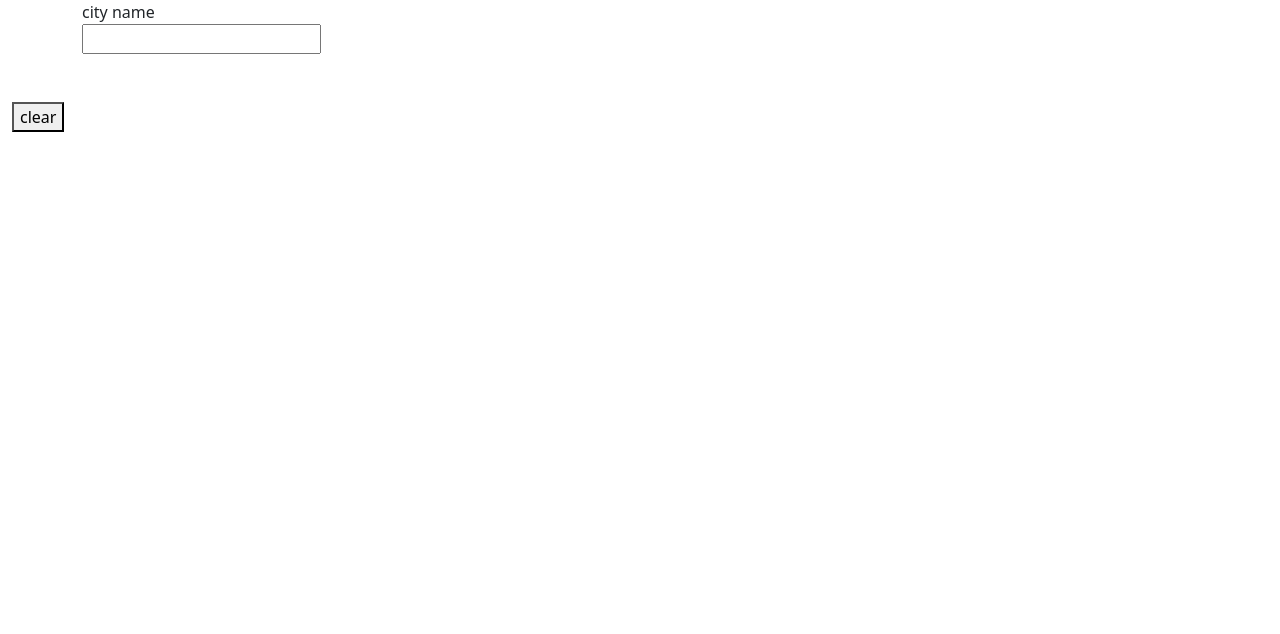
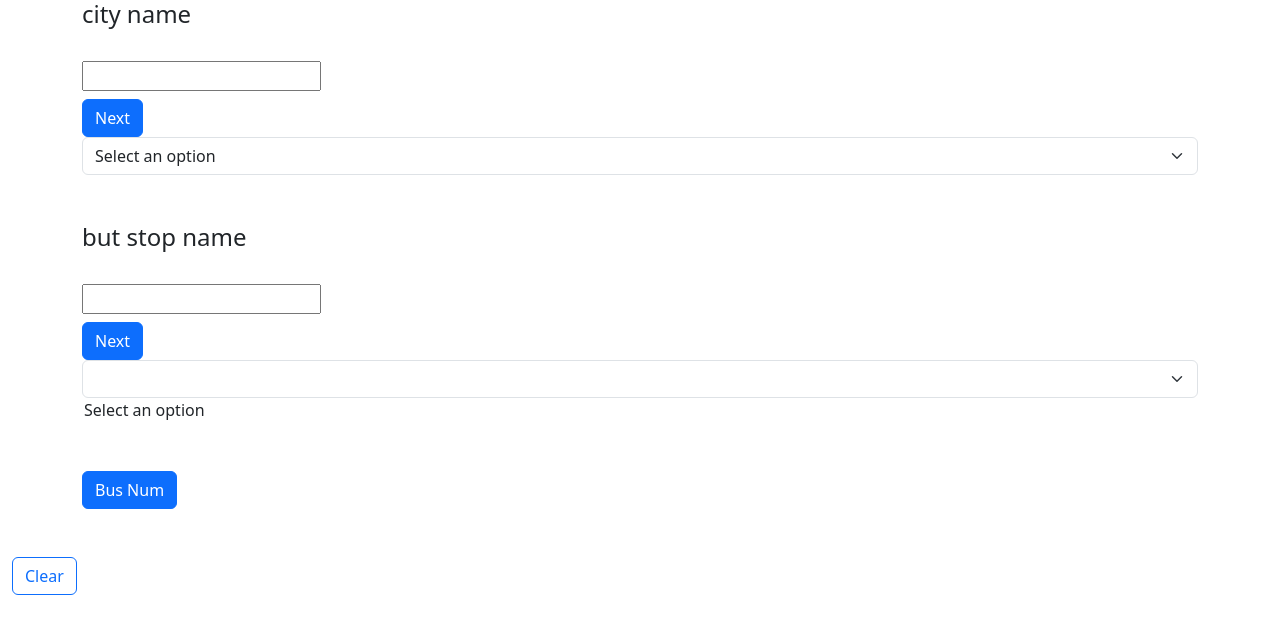
Before and after one commit to arhesaim/bus-schedule-web-page, a plain HTML site: page frontend/index.html in a window 1280 px wide. Drawn offline with nearby package versions, Linux system fonts and the light colour scheme.

Commit message:
contents added

```diff
--- a/frontend/index.html
+++ b/frontend/index.html
@@ -7,13 +7,30 @@
             <link href="https://cdn.jsdelivr.net/npm/bootstrap@5.3.3/dist/css/bootstrap.min.css" rel="stylesheet">
         </head>
         <body>
-            <div class ="container pb-5 " >
-                <label>city name</label><br>
-                <input type="text">
+            <div class ="container pb-5 " id="input1">
+                <h4>city name</h4><br>
+                <input type="text"><br>
+                <button id="nextToBusStop" type="button" class="btn btn-primary mt-2 ">Next</button>
+                <select id="dynamicDropdown" class="form-select">
+                    <option selected>Select an option</option>
+                </select>
             </div>
-            <!-- Main Container -->
+
+            <div class ="container pb-5 " id="input2">
+                <h4>but stop name</h4><br>
+                <input type="text"><br>
+                <button id="nextToBusList" type="button" class="btn btn-primary mt-2 ">Next</button>
+                <select id="dynamicDropdown" class="form-select"></select>
+                    <option selected>Select an option</option>
+                </select>
+            </div>
+
+            <div class ="container pb-5 " id="input3">
+                <button type="button" class="btn btn-primary">Bus Num</button>
+            </div>
+
             <div class="container-fluid">
-                <button>clear</button>
+                <button type="button" class="btn btn-outline-primary">Clear</button>
             </div>
 
             <!-- Bootstrap JS and dependencies -->
```
